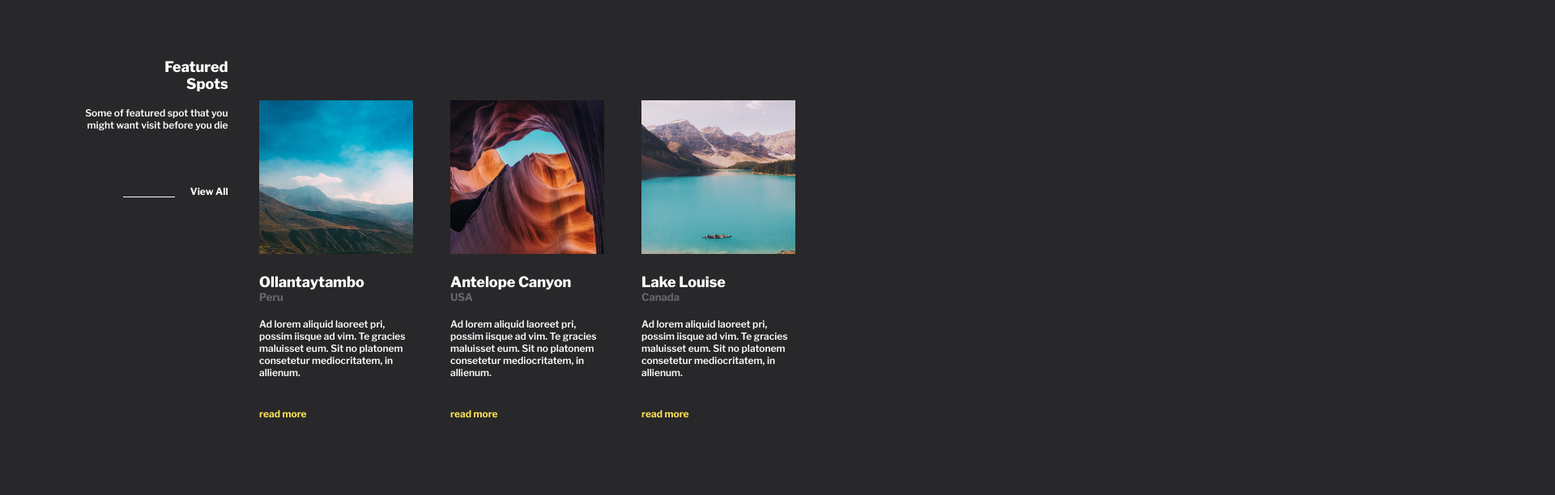
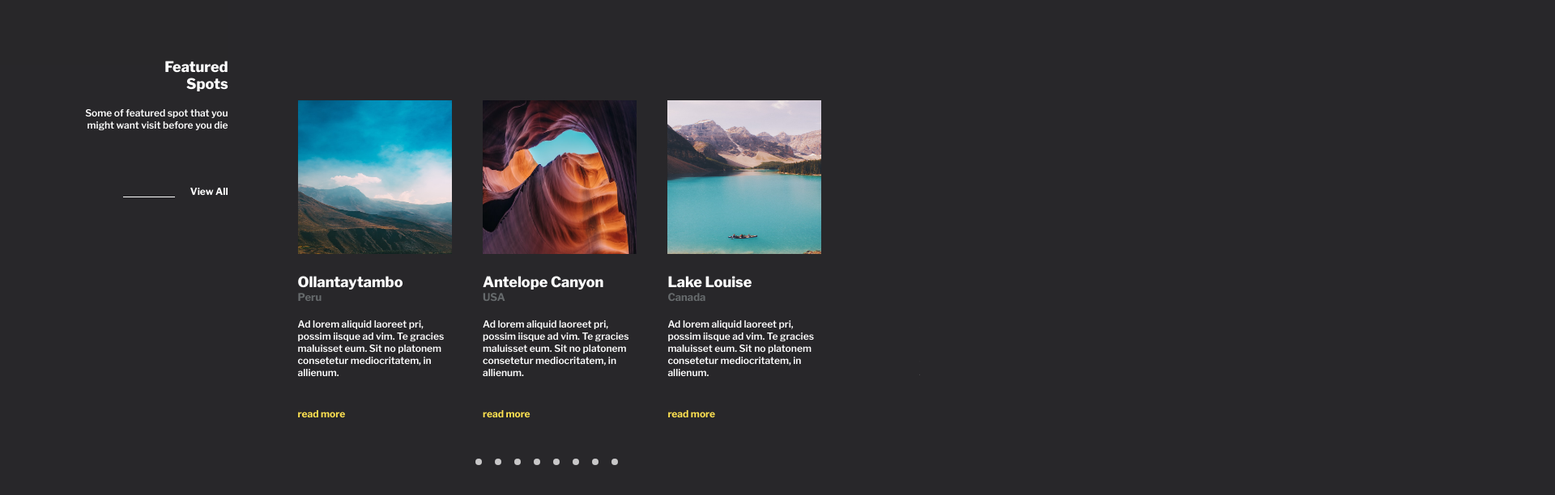
Before and after one commit to Anastasia4sik/Walchen_Lake, a website built with Parcel: page src/index.html in a window 1280 px wide. Shown: the part 800-1412 px from the top of the page at 81% size, 1920 px wide, since content can reach past the window. Built offline with nearby package versions, Linux system fonts and the light colour scheme.

Commit message:
spots block fixed

```diff
--- a/src/styles/blocks/page.scss
+++ b/src/styles/blocks/page.scss
@@ -6,4 +6,6 @@
 
   background-color: $bc-color;
   scroll-behavior: smooth;
+
+  width: 100vw;
 }
--- a/src/styles/blocks/spots.scss
+++ b/src/styles/blocks/spots.scss
@@ -1,16 +1,17 @@
 .spots {
+  position: relative;
+
   display: flex;
+
   width: 100vw;
-  height: 100vh;
-  position: relative;
 
   &__item {
     display: flex;
     flex-direction: column;
 
-    margin: 52px 46px 48px 0;
+    margin: 52px 0 48px 0;
 
-    max-width: 190px;
+    width: 190px;
   }
 
   &__img {
@@ -35,9 +36,8 @@
   }
 
   &__slider {
-    display: flex;
-    align-items: center;
-    position: absolute;
+    margin: 0 48px 48px 86px;
+
     width: 60%;
 
     &__wrapper {
@@ -49,6 +49,7 @@
       flex-grow: 1;
       flex-shrink: 0;
       flex-basis: 100%;
+      gap: 5%;
 
       scroll-snap-align: start;
       object-fit: cover;
@@ -59,8 +60,7 @@
     display: flex;
     column-gap: 1rem;
     position: absolute;
-    bottom: 0;
-    left: 50%;
+    left: 40%;
     transform: translateX(-50%);
   }
 }
```
